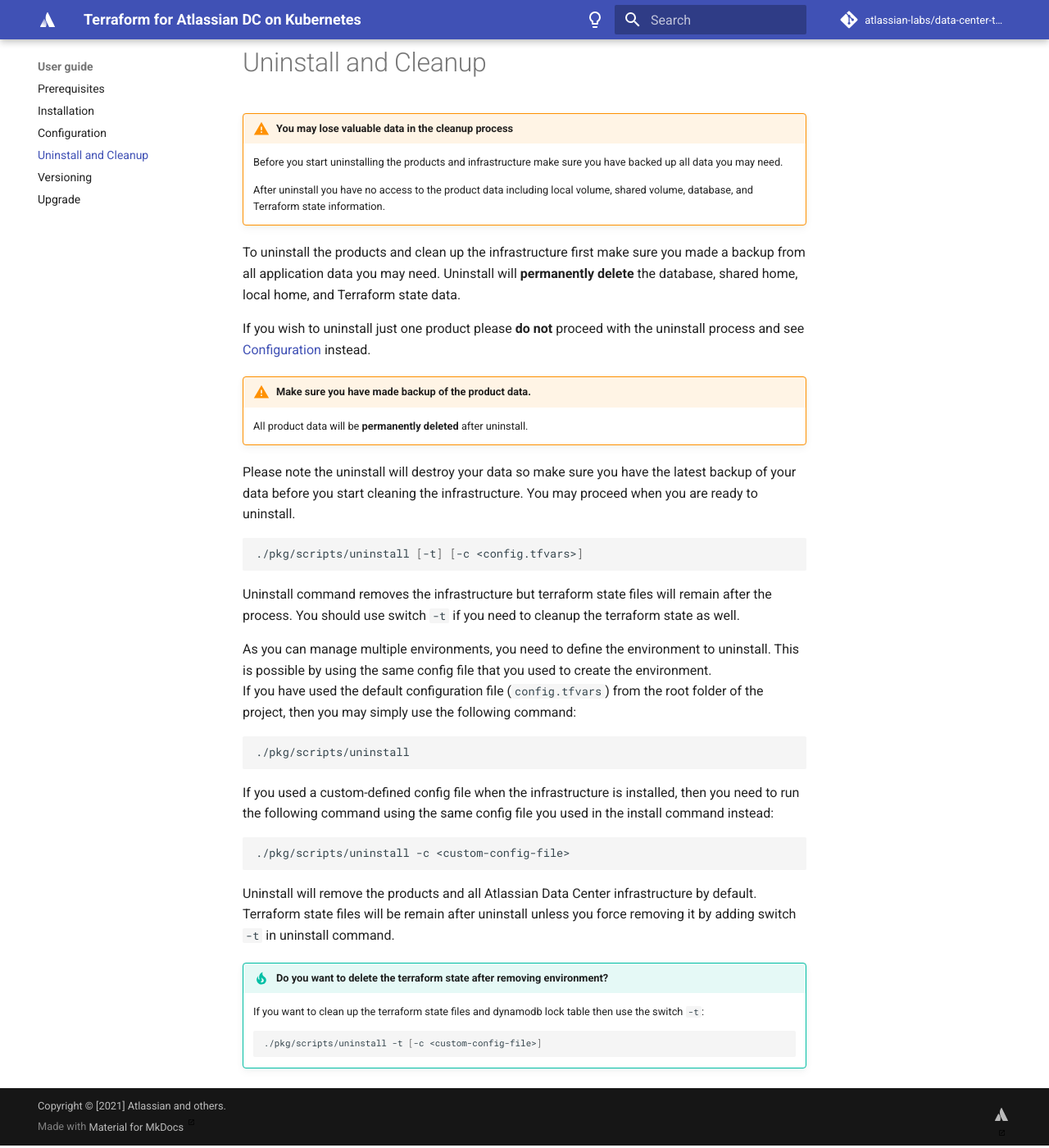
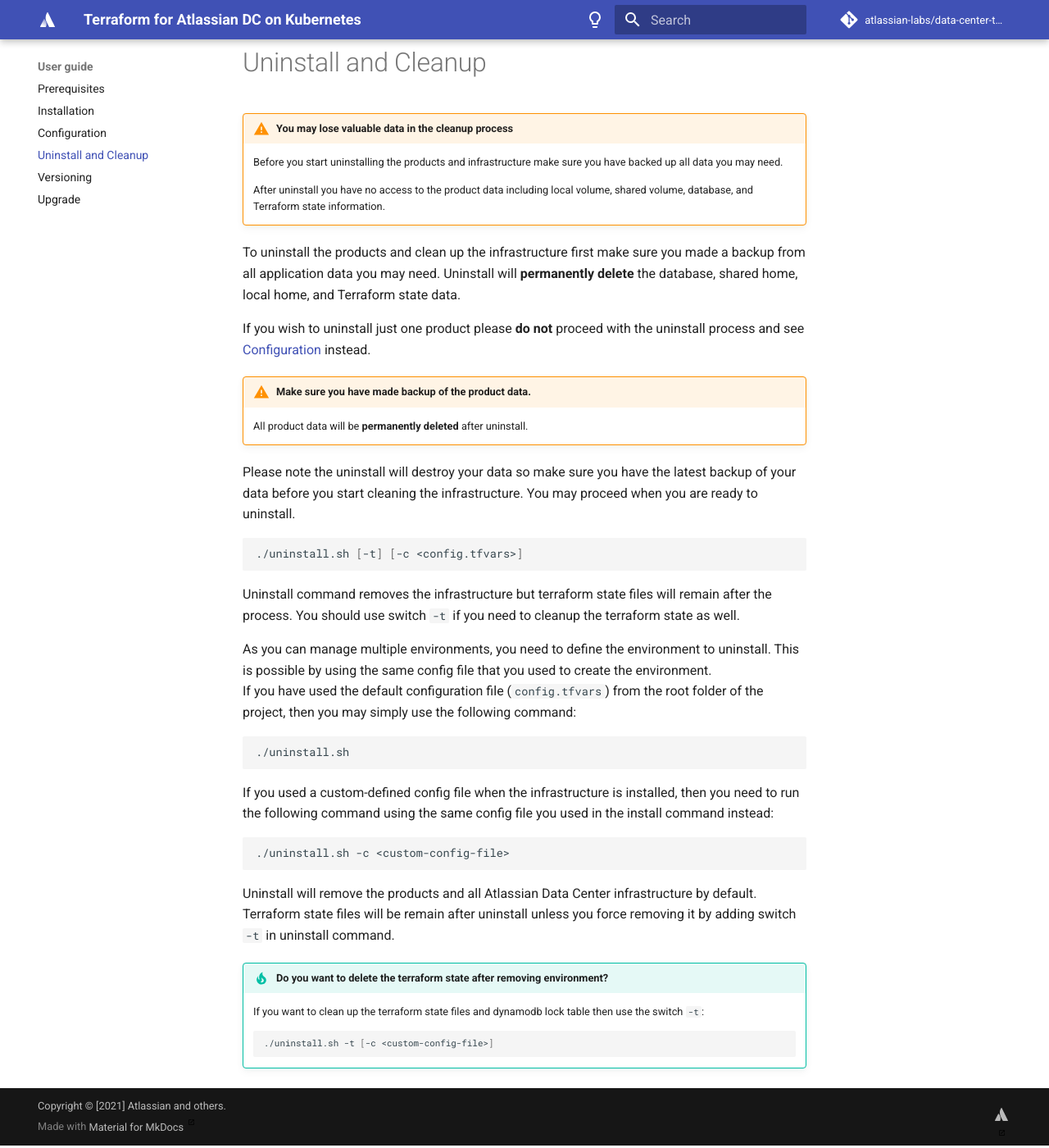
Before and after one commit to atlassian-labs/data-center-terraform, an MkDocs documentation site: the page built from docs/docs/userguide/CLEANUP.md, in a window 1280 px wide and 1400 px high, scrolled down 136 px. Shown: the whole window at 82% size. Built offline with MkDocs 1.6.1 and Material for MkDocs 9.7.7, drawn with Linux system fonts in a browser that asks for light colours; comment, search, counter and statistics services are not loaded.

Commit message:
TFKUBE-186: Move installer and uninstaller to root folder of the project (#75)
* TFKUBE-186: Moved the installer and uninstaller into root and adjusted other scripts accordingly

* TFKUBE-186: Updated the installation and cleanup documentation

* TFKUBE-187: Fixed the unsupported attribute error in install/uninstall when the infrastructure is not set (#76)

* TFKUBE-187: Fixed the unsupported attribute error in install/uninstall when the infrastructure is not set

* Added comments

Co-authored-by: nghazalibeiklar <nghazalibeiklar@atlassian.com>
Co-authored-by: Adam Brokes <abrokes@atlassian.com>

````diff
--- a/docs/docs/userguide/CLEANUP.md
+++ b/docs/docs/userguide/CLEANUP.md
@@ -18,7 +18,7 @@
 You may proceed when you are ready to uninstall.
 
 ```shell
-./pkg/scripts/uninstall [-t] [-c <config.tfvars>]
+./uninstall.sh [-t] [-c <config.tfvars>]
 ```
 Uninstall command removes the infrastructure but terraform state files will remain after the process.
 You should use switch `-t` if you need to cleanup the terraform state as well.
@@ -28,12 +28,12 @@
 If you have used the default configuration file (`config.tfvars`) from the root folder of the project, then you may simply use the following command:
 
 ```shell
-./pkg/scripts/uninstall
+./uninstall.sh
 ```
 
 If you used a custom-defined config file when the infrastructure is installed, then you need to run the following command using the same config file you used in the install command instead:
 ```
-./pkg/scripts/uninstall -c <custom-config-file>
+./uninstall.sh -c <custom-config-file>
 ```
 
 Uninstall will remove the products and all Atlassian Data Center infrastructure by default.
@@ -42,5 +42,5 @@
 !!! tip "Do you want to delete the terraform state after removing environment?"
     If you want to clean up the terraform state files and dynamodb lock table then use the switch `-t`:
     ```shell
-    ./pkg/scripts/uninstall -t [-c <custom-config-file>]
+    ./uninstall.sh -t [-c <custom-config-file>]
     ```
````
Also changed, not shown: docs/docs/userguide/INSTALLATION.md (+4 -4 lines), 8 other files.
